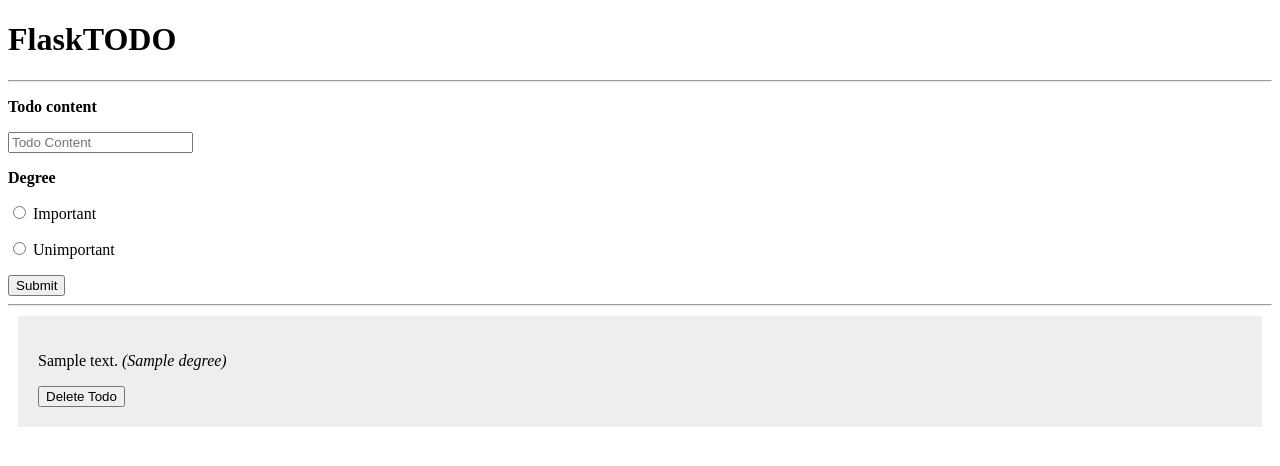
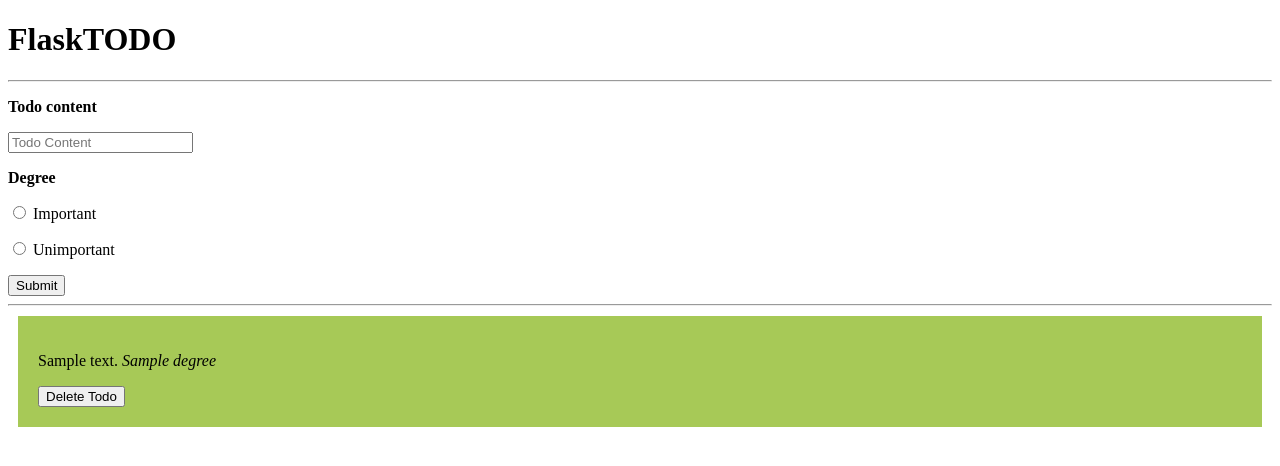
Before and after one commit to recervictory/Flask-MongoDB, a Flask app: page / in a window 1280 px wide. Shown: the top 466 px of the page. Run offline with Flask 3, Linux system fonts and the light colour scheme; a database or web service that is not in the repository returns one stand-in record (Sample ...).

Commit message:
Flask Css Added

```diff
--- a/Flask/templates/index.html
+++ b/Flask/templates/index.html
@@ -4,10 +4,18 @@
     <meta charset="UTF-8">
     <title>FlaskApp</title>
     <style>
-        .todo {
+        /* For important degree */
+        .important {
+            background-color: #F06067;
             padding: 20px;
             margin: 10px;
-            background-color: #eee;
+        }
+
+        /* For unimportant degree */
+        .unimportant {
+            background-color: #a7c957;
+            padding: 20px;
+            margin: 10px;
         }
     </style>
 </head>
@@ -39,8 +47,8 @@
     </form>
     <hr>
     {% for todo in todos %}
-        <div class="todo">
-            <p>{{ todo['content'] }} <i>({{ todo['degree']}})</i></p>
+        <div class="{{ 'important' if todo['degree'] == 'Important' else 'unimportant' }}">
+            <p >{{ todo['content'] }} <i >{{ todo['degree'] }}</i></p>
             <form method="POST" action="{{ url_for('delete', id=todo['_id']) }}" >
                 <input type="submit" value="Delete Todo"
                        onclick="return confirm('Are you sure you want to delete this entry?')">
```
